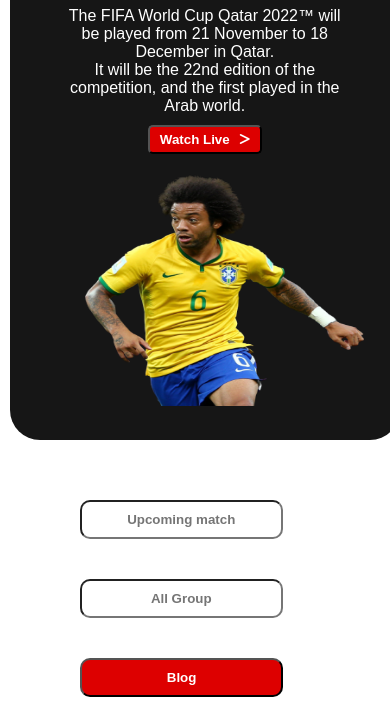
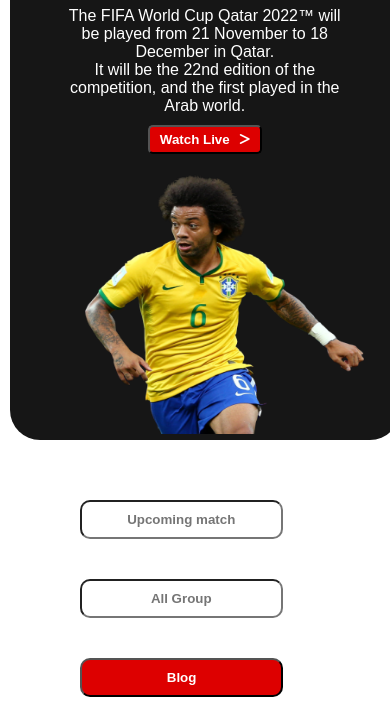
Before and after one commit to mehedihasanmurad/Assignment-Project02, a plain HTML site: page index.html in a window 390 px wide. Shown: the part 120-844 px from the top of the page. Drawn offline with Linux system fonts and the light colour scheme.

Commit message:
something added

```diff
--- a/style.css
+++ b/style.css
@@ -375,7 +375,7 @@ tablet-divices
     }
     .first-image img{
         width: 279px;
-        height: 232px;
+        height: 260px;
         padding-top: 20px;
         margin-left: 40px;
     }
```
